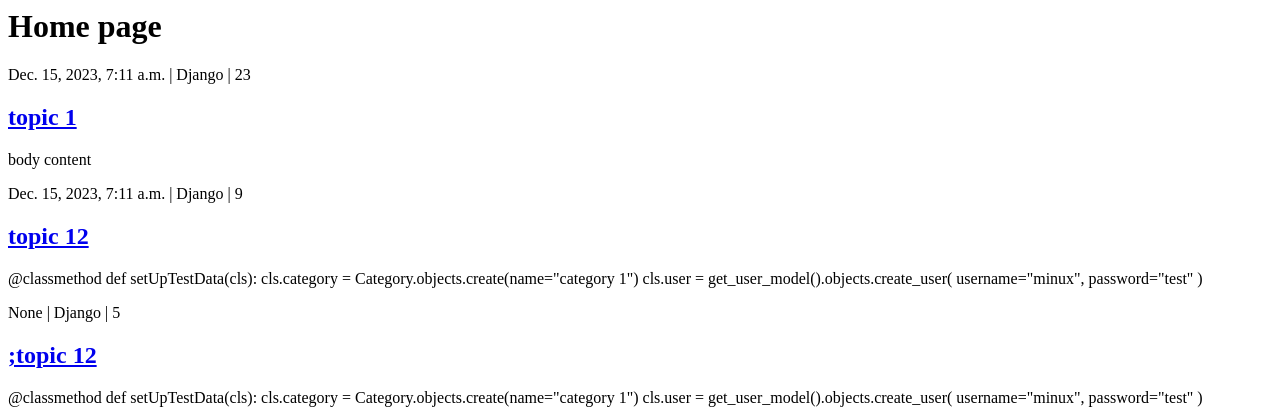
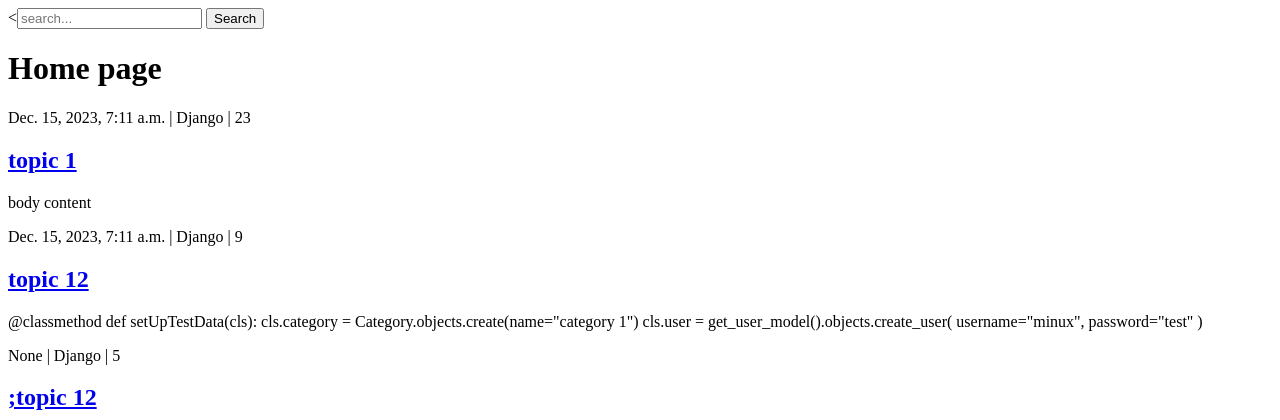
Before and after one commit to minuxdev/angular-notes, a Django app: page / in a window 1280 px wide. Shown: the top 420 px of the page. Run offline with Django 5.2, Linux system fonts and the light colour scheme; data comes from the database, SQL or seed files in the repository.

Commit message:
updated home.html template.

```diff
--- a/blog/templates/blog/home.html
+++ b/blog/templates/blog/home.html
@@ -1,3 +1,8 @@
+<form action="{% url 'blog:article_search' %}">
+  <<input type="search" placeholder="search..." name="query" />
+  <button>Search</button>
+</form>
+
 <h1>Home page</h1>
 {% for article in articles %}
 
```
